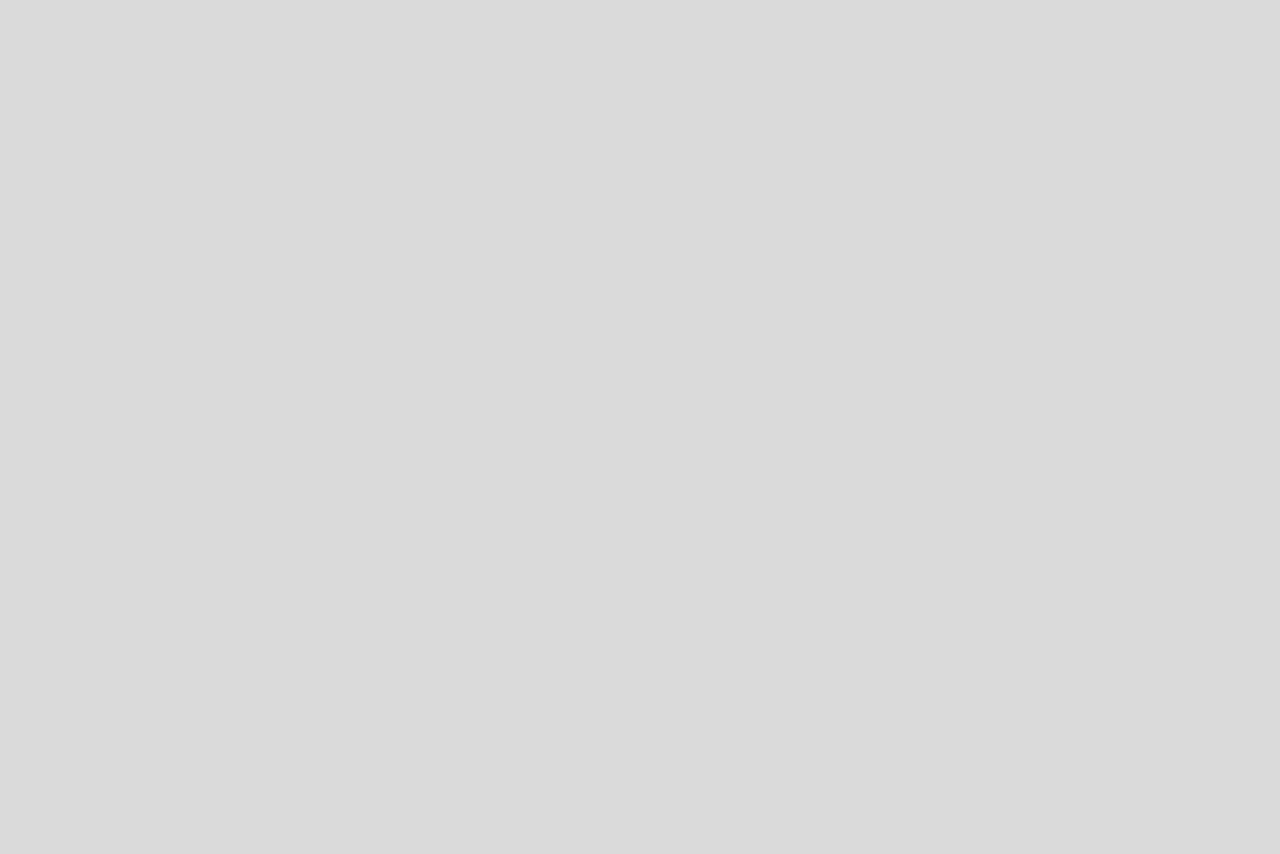
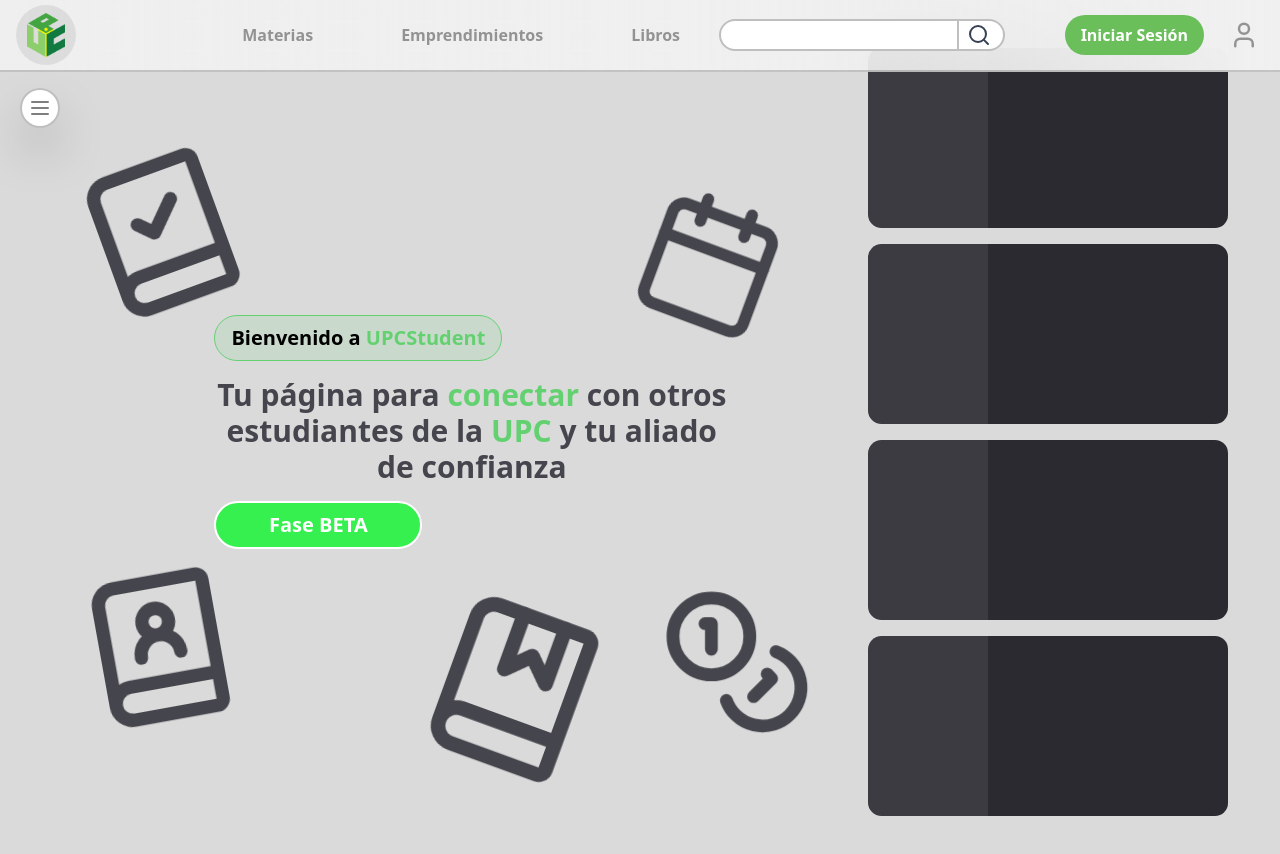
Before and after one commit to Jramosd-lang/UPCStudent, a React (Vite) app: page /login in a window 1280 px wide. Before the commit this address had no page. Shown: the top 854 px of the page. Before the commit the page ends 800 px from the top, so only its background shows below. Built offline with nearby package versions, Linux system fonts and the light colour scheme.

Commit message:
feature: use react router for navigation in the page

```diff
--- a/src/App.jsx
+++ b/src/App.jsx
@@ -1,13 +1,30 @@
 
 import Home from './pages/home/index'
+import Subjects from './pages/subjects/index'
+import Header from './components/header/Index'
+import NavBar from './components/navbar/Index'
+
 import {BrowserRouter, Routes, Route} from 'react-router-dom'
 import './App.css'
 
 function App() {
   return (
     <BrowserRouter>
+      <Header />
+      <NavBar />
       <Routes>
         <Route path="/" element={<Home/>}/>
+        <Route path="/materias" element={<Subjects/>}/>
+        <Route path="/emprendimientos" element={<Home/>}/>
+        <Route path="/libros" element={<Home/>}/>
+        <Route path="/perfil" element={<Home/>}/>
+        <Route path="/ajustes" element={<Home/>}/>
+        <Route path="/cerrar-sesion" element={<Home/>}/>
+        <Route path="/inicio" element={<Home/>}/>
+        <Route path="/login" element={<Home/>}/>
+        <Route path="/register" element={<Home/>}/>
+        <Route path="/forgot-password" element={<Home/>}/>
+        <Route path="/reset-password" element={<Home/>}/>
       </Routes>
     </BrowserRouter>
   )
--- a/src/components/header/Index.jsx
+++ b/src/components/header/Index.jsx
@@ -1,7 +1,12 @@
-import { Search, User, Menu, Home } from "lucide-react";
-import { useState } from "react";
+import { Search, User, Home } from "lucide-react";
+import { useState} from "react";
+import {Link, useLocation} from "react-router-dom";
+import {Routes} from '../../routes/index';
+
 
 export default function Header() {
+
+    const path = useLocation().pathname;
 
     const [stateMenuUser, setStateMenuUser] = useState(false);
 
@@ -15,13 +20,13 @@
         <div className="flex items-center min-xl:w-[15%] max-sm:flex-col">
             <div className="flex items-center text-transparent bg-[#00000014] hover:bg-[#00000040] min-xl:hover:w-35 min-xl:hover:text-[#45454a] font-bold justify-end relative transition-all duration-300  max-lg:mr-5 h-15 w-15 rounded-4xl gap-2 pl-0 my-auto mr-auto">
                 <img src="/logo.png" alt="Logo" className="h-full w-15 p-2 object-contain absolute left-0" />
-                <h1 className="flex pr-[10%] gap-1"> <Home color="currentColor"/>Inicio</h1>
+                <Link to="/" className="flex pr-[10%] gap-1"> <Home color="currentColor"/>Inicio</Link>
             </div>
         </div>
         <div className="max-lg:hidden flex text-12 selection-none dark:text-[#ffffff80] font-[600] mx-auto max-md: text-center h-[100%] lg:gap-5 xl:gap-18 w-[35%] items-center justify-center ">
-            <a href="" className="rounded-4xl select-none p-2 hover:bg-[#00000032] hover:px-10 transition-all duration-300"><h1>Materias</h1></a>
-            <a href="" className="rounded-4xl select-none p-2 hover:bg-[#00000032] hover:px-10 transition-all duration-300"><h1>Emprendimientos</h1></a>
-            <a href="" className="rounded-4xl select-none p-2 hover:bg-[#00000032] hover:px-10 transition-all duration-300"><h1>Libros</h1></a>
+            <Link to={Routes[1].path} className={`rounded-4xl select-none p-2 hover:bg-[#00000032] hover:px-10 transition-all duration-300 ${path === Routes[1].path ? "bg-[#00000032] px-10" : ""}`}><p>Materias</p></Link>
+            <Link to={Routes[2].path} className={`rounded-4xl select-none p-2 hover:bg-[#00000032] hover:px-10 transition-all duration-300 ${path === Routes[2].path ? "bg-[#00000032] px-10" : ""}`}><p>Emprendimientos</p></Link>
+            <Link to={Routes[3].path} className={`rounded-4xl select-none p-2 hover:bg-[#00000032] hover:px-10 transition-all duration-300 ${path === Routes[3].path ? "bg-[#00000032] px-10" : ""}`}><p>Libros</p></Link>
         </div>
         <div className="flex items-center py-auto mr-auto justify-center min-w-fit ">
             <input type="text" className="bg-[#ffffff] dark:bg-transparent dark:border-[#ffffff40] w-[30vh] max-sm:w-[30vw] hover:border-[#00000080] border-l-2 border-t-2 border-b-2 border-r-2 border-[#bfbfbf] pl-8 text-gray-700
--- a/src/components/navbar/Index.jsx
+++ b/src/components/navbar/Index.jsx
@@ -1,6 +1,5 @@
 import { useState } from 'react';
 import {gsap} from 'gsap';
-import { useEffect, useRef } from 'react';
 import {Menu, Book, BadgeDollarSign, LibrarySquare, Calendar, X} from 'lucide-react'
 
 
@@ -28,13 +27,13 @@
       }`}>
             <ul className='flex flex-col items-start py-15 w-fullfont-semibold gap-0'>
                 <li className='flex cursor-pointer gap-2 pl-8 hover:pl-15 h-12 w-full
-                transition-all duration-300 select-none hover:text-[#33a54e]'><Book/>Materias</li>
+                transition-all duration-350 select-none hover:text-[#33a54e]'><Book/>Materias</li>
                 <li className='flex cursor-pointer gap-2 pl-8 hover:pl-15 h-12 w-full
-                transition-all duration-300 select-none hover:text-[#33a54e]'><BadgeDollarSign/>Emprendimientos</li>
+                transition-all duration-350 select-none ease hover:text-[#33a54e]'><BadgeDollarSign/>Emprendimientos</li>
                 <li className='flex cursor-pointer gap-2 pl-8 hover:pl-15 h-12 w-full
-                transition-all duration-300 select-none hover:text-[#33a54e]'><LibrarySquare/>Libros</li>
+                transition-all duration-350 select-none ease hover:text-[#33a54e]'><LibrarySquare/>Libros</li>
                 <li className='flex cursor-pointer gap-2 pl-8 hover:pl-15 h-12 w-full
-                transition-all duration-300 select-none hover:text-[#33a54e]'><Calendar/>Fechas</li>
+                transition-all duration-350 select-none ease hover:text-[#33a54e]'><Calendar/>Fechas</li>
             </ul>
             <button className="fixed left-65 top-4 border-2 border-[#00000040] flex items-center justify-center w-10
             h-10 rounded-full bg-white hover:text-[#33a54e] shadow-2xl focus:outline-0 dark:bg-[#1e1e22]
--- a/src/index.css
+++ b/src/index.css
@@ -6,3 +6,27 @@
   font-family: system-ui;
 
 }
+
+@layer utilities {
+  @keyframes spring-left {
+    0% {
+      padding-left: 16px; /* pl-4 */
+    }
+    40% {
+      padding-left: 50px;
+    }
+    65% {
+      padding-left: 42px;
+    }
+    80% {
+      padding-left: 48px;
+    }
+    100% {
+      padding-left: 50px;
+    }
+  }
+
+  .animate-spring-left {
+    animation: spring-left 0.35s ease-out forwards;
+  }
+}
--- a/src/pages/home/index.jsx
+++ b/src/pages/home/index.jsx
@@ -137,8 +137,6 @@
   return (
     <>
 
-        <Header />
-        <NavBar />
         <section className="relative flex gap-8 text-xl font-[700] dark:text-[#ffffff80] h-screen w-full justify-start items-center pl-[15%] dark:bg-[#00000080]">
             <div ref={calendaryRef} className="absolute top-[20%] left-[50%] z-[-1]">
                 <Calendar className="text-[#45454d] max-md:w-30 max-lg:h-30 w-35 h-35" />
--- a/src/pages/subjects/index.jsx
+++ b/src/pages/subjects/index.jsx
@@ -0,0 +1,15 @@
+import Header from "../../components/header/Index";
+import NavBar from "../../components/navbar/Index";
+
+export default function Subjects() {
+  return (
+    <>
+
+      <div className="flex flex-col mt-18 justify-center h-screen">
+        <div className="flex flex-col justify-center items-center">
+
+        </div>
+      </div>
+    </>
+  );
+}
--- /dev/null
+++ b/src/routes/index.js
@@ -0,0 +1,34 @@
+
+
+export const Routes = [
+    {
+        path: "/",
+        name: "Home",
+        isPublic: true
+    },
+    {
+        path: "/materias",
+        name: "Materias",
+        isPublic: true
+    },
+    {
+        path: "/emprendimientos",
+        name: "Emprendimientos",
+        isPublic: true
+    },
+    {
+        path: "/libros",
+        name: "Libros",
+        isPublic: true
+    },
+    {
+        path: "/fechas",
+        name: "Fechas",
+        isPublic: true
+    },
+    {
+        path:"/equipos",
+        name: "Equipos",
+        isPublic: false
+    }
+];
```
